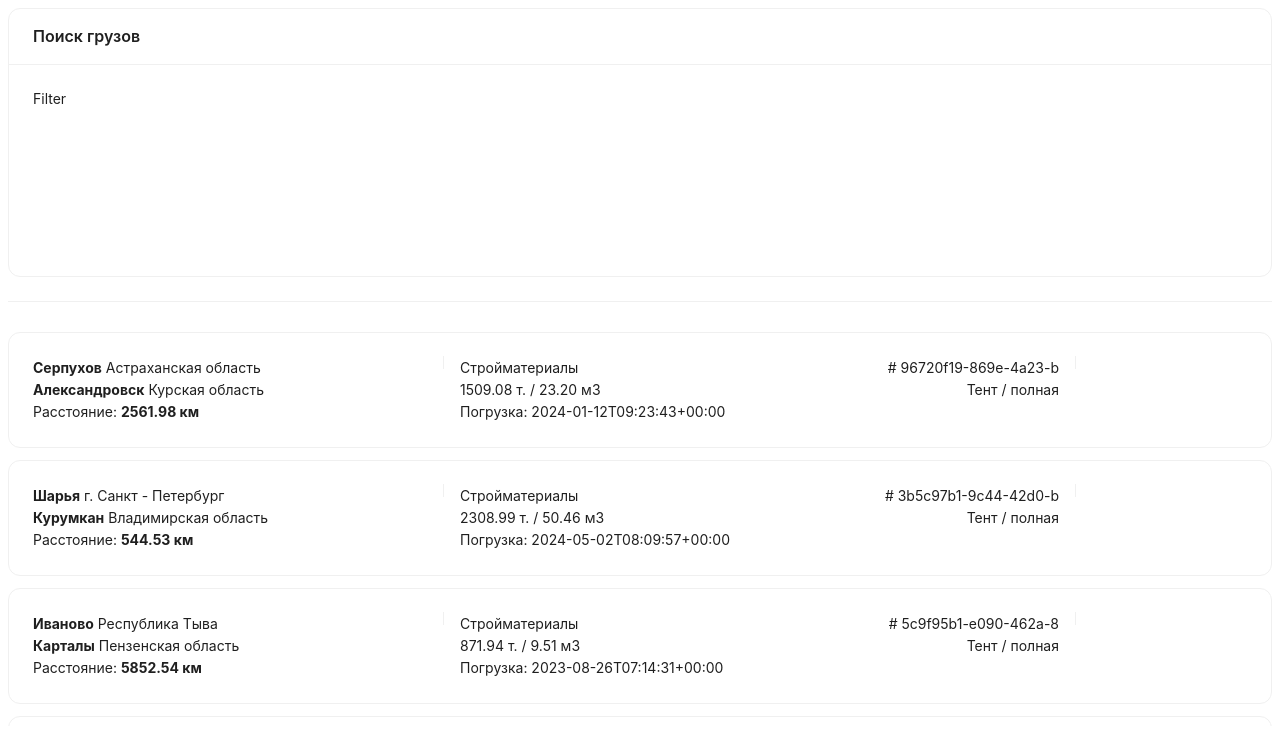
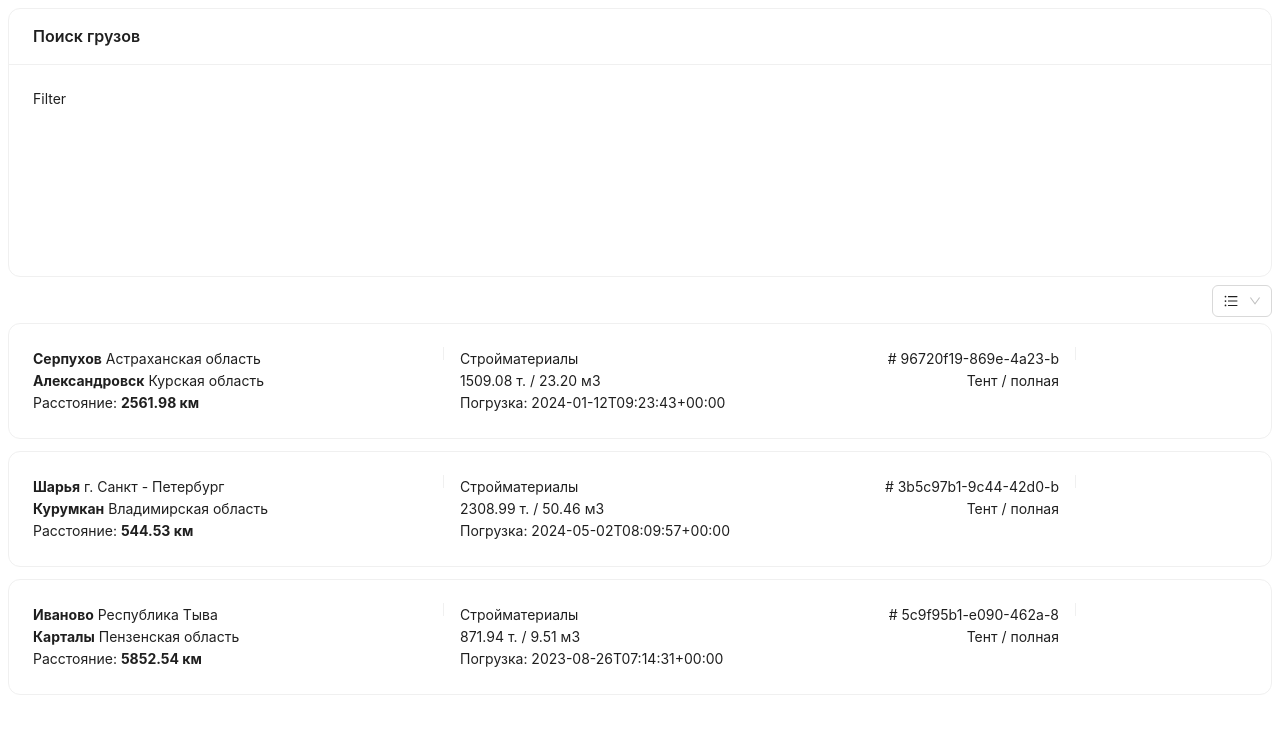
Before and after one commit to robertd2000/transportation_orders, a React (Vite) app: page / in a window 1280 px wide. Shown: the top 756 px of the page. Built offline with nearby package versions, Linux system fonts and the light colour scheme.

Commit message:
select grid element

```diff
--- a/package.json
+++ b/package.json
@@ -10,6 +10,7 @@
     "preview": "vite preview"
   },
   "dependencies": {
+    "@ant-design/icons": "^5.3.6",
     "@faker-js/faker": "^8.4.1",
     "@tanstack/react-query": "^5.28.14",
     "antd": "^5.16.0",
--- /dev/null
+++ b/src/components/Transportations/GridSelect/constants/index.tsx
@@ -0,0 +1,21 @@
+import { AppstoreOutlined, UnorderedListOutlined } from "@ant-design/icons";
+import { ReactNode } from "react";
+
+export const selectOptions: { label: ReactNode; value: string }[] = [
+  {
+    label: (
+      <>
+        <UnorderedListOutlined />
+      </>
+    ),
+    value: "list",
+  },
+  {
+    label: (
+      <>
+        <AppstoreOutlined />
+      </>
+    ),
+    value: "grid",
+  },
+];
--- /dev/null
+++ b/src/components/Transportations/GridSelect/index.tsx
@@ -0,0 +1,14 @@
+import { Row, Select } from "antd";
+import { selectOptions } from "./constants";
+
+export const TransportationSelect = () => {
+  return (
+    <Row justify={"end"}>
+      <Select
+        defaultValue={selectOptions?.[0]}
+        style={{ width: 60, marginTop: ".5rem" }}
+        options={selectOptions}
+      />
+    </Row>
+  );
+};
--- a/src/components/Transportations/List/index.tsx
+++ b/src/components/Transportations/List/index.tsx
@@ -5,6 +5,8 @@ import VirtualList from "rc-virtual-list";
 import { useEffect, useState } from "react";
 import { Transportation } from "../../../types/transportation.interface";
 import { TransportationItem } from "../Item";
+
+const height = 380;
 
 export const TransportationList = () => {
   const [data, setData] = useState<Transportation[]>([]);
@@ -35,7 +37,7 @@ export const TransportationList = () => {
     // Refer to: https://developer.mozilla.org/en-US/docs/Web/API/Element/scrollHeight#problems_and_solutions
     if (
       Math.abs(
-        e.currentTarget.scrollHeight - e.currentTarget.scrollTop - 400
+        e.currentTarget.scrollHeight - e.currentTarget.scrollTop - height
       ) <= 1
     ) {
       appendData();
@@ -47,7 +49,7 @@ export const TransportationList = () => {
     <List split={false}>
       <VirtualList
         data={data}
-        height={400}
+        height={height}
         itemHeight={116}
         itemKey="id"
         onScroll={onScroll}
--- a/src/components/Transportations/index.tsx
+++ b/src/components/Transportations/index.tsx
@@ -1,13 +1,13 @@
-import { Divider } from "antd";
 import { TransportationFilter } from "./Filter";
 import { TransportationList } from "./List";
+import { TransportationSelect } from "./GridSelect";
 
 export const Transportations = () => {
   return (
     <div>
       <TransportationFilter />
 
-      <Divider />
+      <TransportationSelect />
 
       <TransportationList />
     </div>
```
Also changed, not shown: 1 other file (tests, documents, lock files or other folders).
